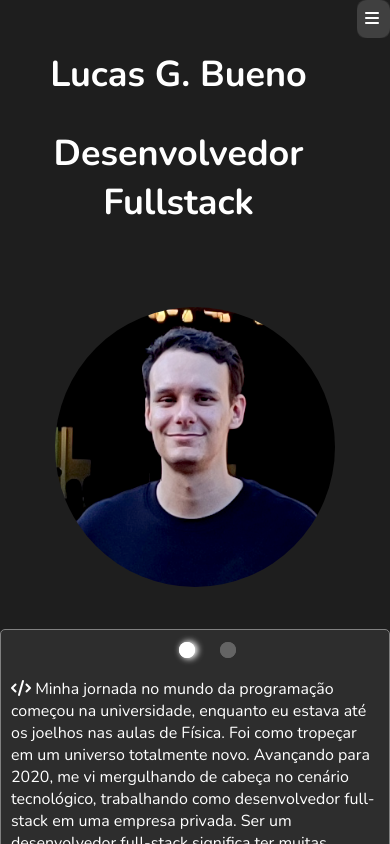
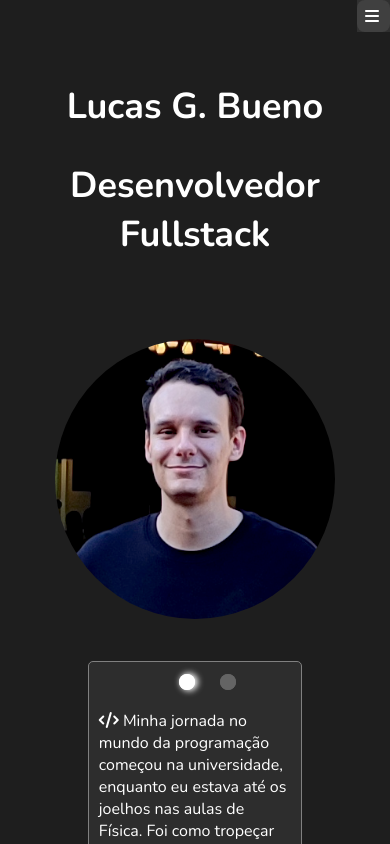
Before and after one commit to hashdefault/homepage, a Vue app: page / in a window 390 px wide. Shown: the top 844 px of the page. Built offline with nearby package versions, Linux system fonts and the light colour scheme.

Commit message:
corrigindo menu para responsivo

```diff
--- a/src/App.vue
+++ b/src/App.vue
@@ -1,7 +1,9 @@
 <template>
   <header class="header">
+    <div class="nav">
+      <NavBarHome />
+    </div>
     <HeaderDescription />
-    <NavBarHome />
   </header>
 
   <div class="container">
@@ -38,11 +40,19 @@ export default {
 </script>
 
 <style>
+.nav {
+  align-items: flex-end;
+  align-self: flex-end;
+  display: flex;
+  flex-direction: column;
+  width: 100%;
+}
 .header {
   width: 100%;
   display: flex;
+  align-self: center;
+  flex-direction: column;
   align-items: center;
-  align-items: flex-start;
 }
 #app {
   background-color: rgb(30, 30, 30);
--- a/src/components/HeaderDescription.vue
+++ b/src/components/HeaderDescription.vue
@@ -18,6 +18,7 @@ export default {
   text-align: center;
   padding-top: 20px;
   flex-grow: 1;
+  width: 100%;
 }
 h2 {
   font-size: 36px;
@@ -28,7 +29,6 @@ h2 {
     flex-direction: column;
     flex-grow: 0;
     align-items: center;
-    width: 100%;
   }
 }
 </style>
--- a/src/components/HomeDescription.vue
+++ b/src/components/HomeDescription.vue
@@ -3,7 +3,7 @@
     <ul>
       <a ref="link-p-code" @click="toggleClasses()" class="btn btn-link p-code"
         ><i
-          class="fa fa-circle"
+          class="fa fa-circle menu-icon"
           :class="{ lightsUp: !isLightsUp, lightsDown: isLightsUp }"
         ></i>
       </a>
@@ -12,7 +12,7 @@
         @click="toggleClasses()"
         class="btn btn-link p-heart"
         ><i
-          class="fa fa-circle"
+          class="fa fa-circle menu-icon"
           :class="{ lightsUp: isLightsUp, lightsDown: !isLightsUp }"
         ></i
       ></a>
@@ -122,8 +122,9 @@ export default {
   transition: opacity 0.8s ease, height 0.8s ease;
 }
 @media (max-width: 768px) {
-  .description {
+  .descrition {
     width: 100%;
+    padding: 0;
   }
 }
 </style>
--- a/src/components/NavBarHome.vue
+++ b/src/components/NavBarHome.vue
@@ -1,20 +1,22 @@
 <template>
-  <nav class="navbar">
+  <nav class="navbar" :class="{ filled: isFilled }">
+    <div class="menu-list" :class="{ filled: isFilled }">
       <a class="bars-menu btn btn-link" id="bars-menu" @click="openMenu()"
         ><i class="fa fa-bars"></i
       ></a>
       <ul class="menu" :class="{ show: isOpen }">
         <li>
           <a class="btn btn-link" href="#"
-          ><i class="fa fa-gear"></i> Portfólio</a
+            ><i class="fa fa-gear menu-icon"></i> Portfólio</a
           >
         </li>
         <li>
           <a class="btn btn-link" href="#"
-          ><i class="fa fa-book"></i> Referências</a
+            ><i class="fa fa-book menu-icon"></i> Referências</a
           >
         </li>
       </ul>
+    </div>
   </nav>
 </template>
 <script>
@@ -24,11 +26,13 @@ export default {
     return {
       isOpen: false,
       isMenu: true,
+      isFilled: false,
     };
   },
   methods: {
     openMenu() {
       this.isOpen = !this.isOpen;
+      this.isFilled = !this.isFilled;
     },
   },
 };
@@ -38,9 +42,16 @@ export default {
 <style scoped>
 nav {
   color: white;
+  padding: 5px;
+  display: flex;
+  flex-direction: row;
+  align-items: flex-end;
   justify-content: flex-end;
-  align-items: flex-end;
-  padding: 5px;
+  margin: 0;
+  width: 100%;
+}
+.menu-list {
+  background-color: rgba(200, 200, 200, 0.1);
 }
 .navbar ul li {
   color: white;
@@ -63,7 +74,6 @@ a.btn-link {
   border-radius: 8px;
 }
 a.btn-link:hover {
-  background-color: rgba(200, 200, 200, 0.1);
   text-decoration: underline;
 }
 .bars-menu {
@@ -72,19 +82,17 @@ a.btn-link:hover {
 }
 @media (max-width: 768px) {
   nav {
-    padding: 0px;
-    background-color: rgba(200, 200, 200, 0.1);
+    padding: 0;
+    margin: 0;
     border-radius: 10px;
-    justify-content: flex-start;
   }
   .menu {
     flex-direction: column;
     border-radius: 4px;
     display: none; /* Hide the menu items by default on smaller screens */
-    justify-content: flex-start;
   }
   .menu li {
-    text-align: left;
+    text-align: center;
     padding: 2px;
   }
   .menu a {
@@ -94,17 +102,28 @@ a.btn-link:hover {
   .menu a:hover {
     text-decoration: underline;
   }
+  .menu-icon {
+    display: none;
+  }
   .show {
     height: auto;
-    display: block;
+    display: flex;
     visibility: visible;
     transition: height 0.5s ease;
   }
+  .filled {
+    width: 100%;
+    background-color: rgba(200, 200, 200, 0.1);
+  }
   .bars-menu {
-    display: block;
+    display: flex;
     padding: 5px;
     background-color: rgba(200, 200, 200, 0.1);
     border-radius: 5px;
+    text-decoration: none;
+  }
+  .bars-menu:hover {
+    text-decoration: none;
   }
 }
 </style>
--- a/src/components/SocialMedia.vue
+++ b/src/components/SocialMedia.vue
@@ -29,6 +29,7 @@ export default {
   color: white;
   text-align: center;
   padding-top: 20px;
+  margin-top: 100px;
 }
 .link {
   color: #15f5ba;
```
Lines whose indentation alone changed are shown as unchanged.
